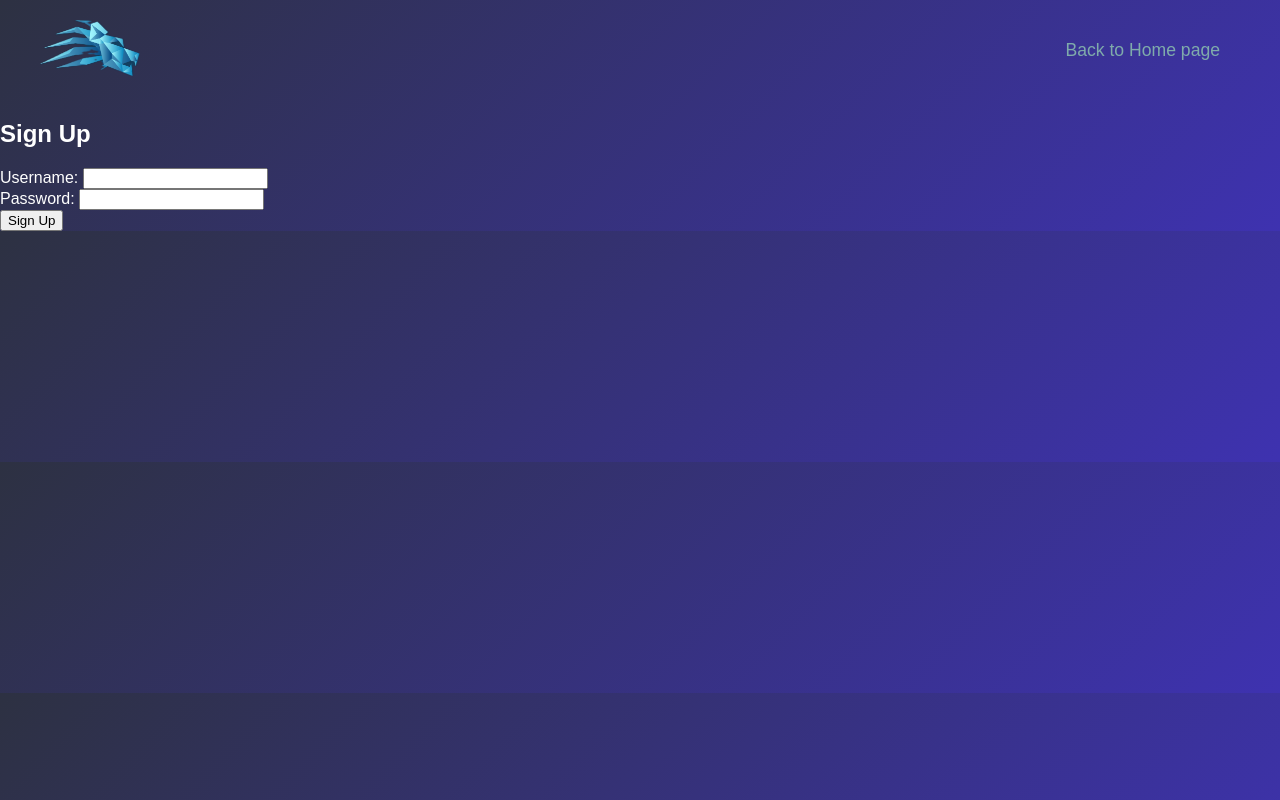
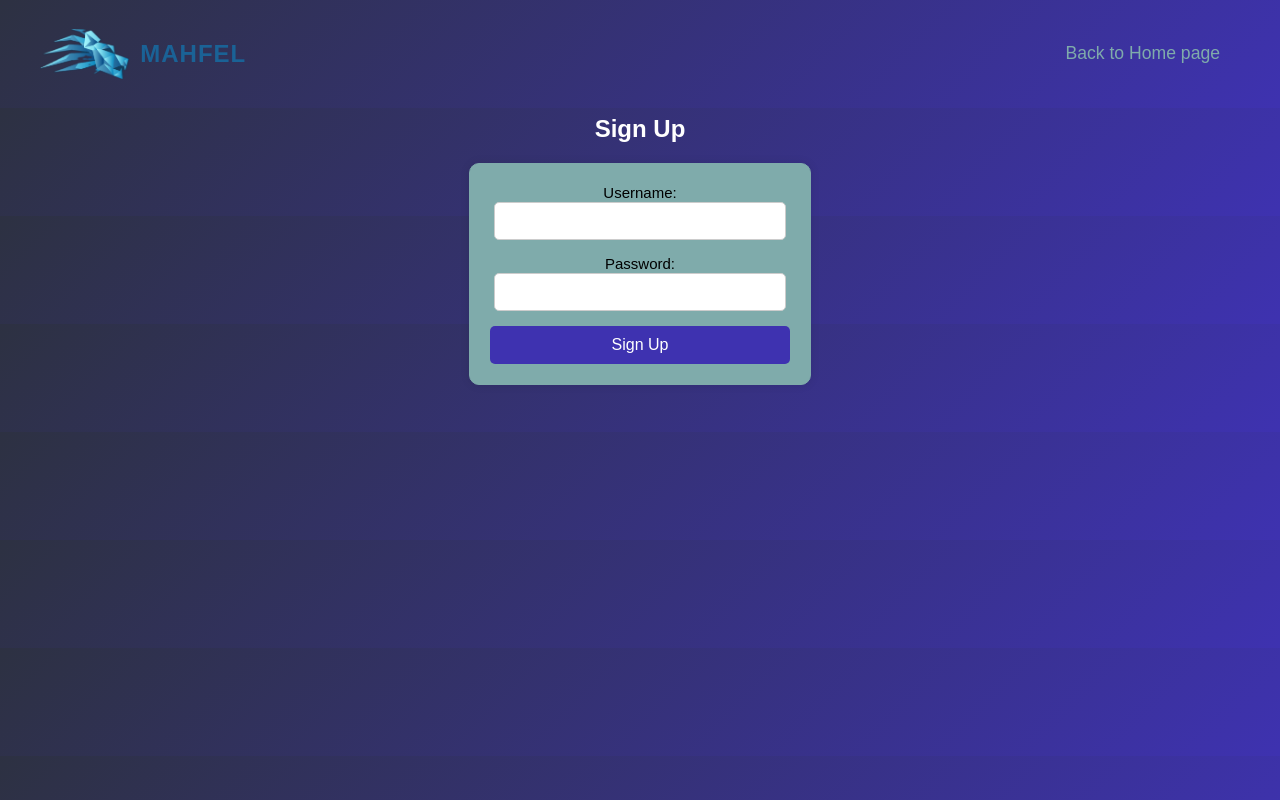
Before and after one commit to SajjadSadeghnia/F28WPLabProjects_2024, a PHP site: page /signup.html in a window 1280 px wide. Run offline with PHP 8.4, Linux system fonts and the light colour scheme.

Commit message:
fixing the logo and website name

```diff
--- a/index.html
+++ b/index.html
@@ -9,8 +9,12 @@
 <body>
     <header>
         <div class="logo">
-            <img src="Logo.png" alt="Mahfel Logo">
+            <nav>
+                <img src="Logo.png" alt="Mahfel Logo">
+                <h1 class="website-name">Mahfel</h1>
+            </nav>
         </div>
+    </div>
         <nav>
             <ul>
                 <li><a href="index.html">Home</a></li>
--- a/signup.html
+++ b/signup.html
@@ -3,13 +3,16 @@
 <head>
     <meta charset="UTF-8">
     <meta name="viewport" content="width=device-width, initial-scale=1.0">
-    <title>Sign Up</title>
+    <title>Mahfel - Sign Up</title>
     <link rel="stylesheet" href="style.css">
 </head>
 <body>
     <header>
         <div class="logo">
+            <nav>
                 <img src="Logo.png" alt="Mahfel Logo">
+                <h1 class="website-name">Mahfel</h1>
+            </nav>
         </div>
         <nav>
             <ul>
@@ -17,19 +20,22 @@
             </ul>
         </nav>
     </header>
+
+    <main class="form-container">
         <h2>Sign Up</h2>
-    <form action="/register" method="POST">
-        <div class="form-group"></div>
-            <label for="username" class="sign-lable">Username:</label>
+        <form action="/login" method="POST">
+            <div class="form-group">
+                <label for="username" class="sign-label">Username:</label>
                 <input type="text" id="username" name="username" required>
-        <div>
+            </div>
 
             <div class="form-group">
-            <label for="password" class="sign-lable">Password:</label>
+                <label for="password" class="sign-label">Password:</label>
                 <input type="password" id="password" name="password" required>
-        <div>
+            </div>
 
             <button type="submit">Sign Up</button>
         </form>
+    </main>
 </body>
 </html>
--- a/style.css
+++ b/style.css
@@ -1,4 +1,14 @@
 /* General Styles and home page */
+.website-name {
+    font-size: 24px;
+    color: #1a6296;
+    font-family: 'Arial', sans-serif;
+    margin-left: 1px;
+    font-weight: bold;
+    text-transform: uppercase;
+    letter-spacing: 1px;
+}
+
 body {
     background: linear-gradient(135deg, #2D3142, #3E32B0);
     color: #fff;
@@ -15,7 +25,8 @@ header {
 
 .logo img {
     max-width: 100px;
-    height: auto;
+    height: 50px;
+    margin-right: 10px
 }
 
 nav {
@@ -116,3 +127,59 @@ footer {
     bottom: 0;
     width: 100%;
 }
+
+/* Center Sign Form */
+.form-container {
+    display: flex;
+    flex-direction: column;
+    justify-content: center;
+    align-items: center;
+    height: 100vh;
+    position: absolute;
+    top: 30%;
+    left: 50%;
+    transform: translate(-50%, -50%);}
+
+form {
+    display: flex;
+    flex-direction: column;
+    width: 300px;
+    padding: 20px;
+    border: 1px solid #7FABAB;
+    border-radius: 10px;
+    background-color: #7FABAB;
+    box-shadow: 0 0 10px rgba(0, 0, 0, 0.1);
+}
+
+.form-group {
+    margin-bottom: 15px;
+}
+
+.sign-label {
+    margin-bottom: 5px;
+    font-size: 15px;
+    color: #000;
+}
+
+input {
+    padding: 10px;
+    font-size: 14px;
+    border: 1px solid #ccc;
+    border-radius: 5px;
+    width: 90%;
+    margin: 0 auto;
+}
+
+button {
+    padding: 10px;
+    font-size: 16px;
+    background-color: #3E32B0;
+    color: white;
+    border: none;
+    border-radius: 5px;
+    cursor: pointer;
+}
+
+button:hover {
+    background-color: #2D3142;
+}
```
Also changed, not shown: rooms.html (+5 -2 lines), signin.html (+11 -5 lines). Lines whose indentation alone changed are shown as unchanged.
